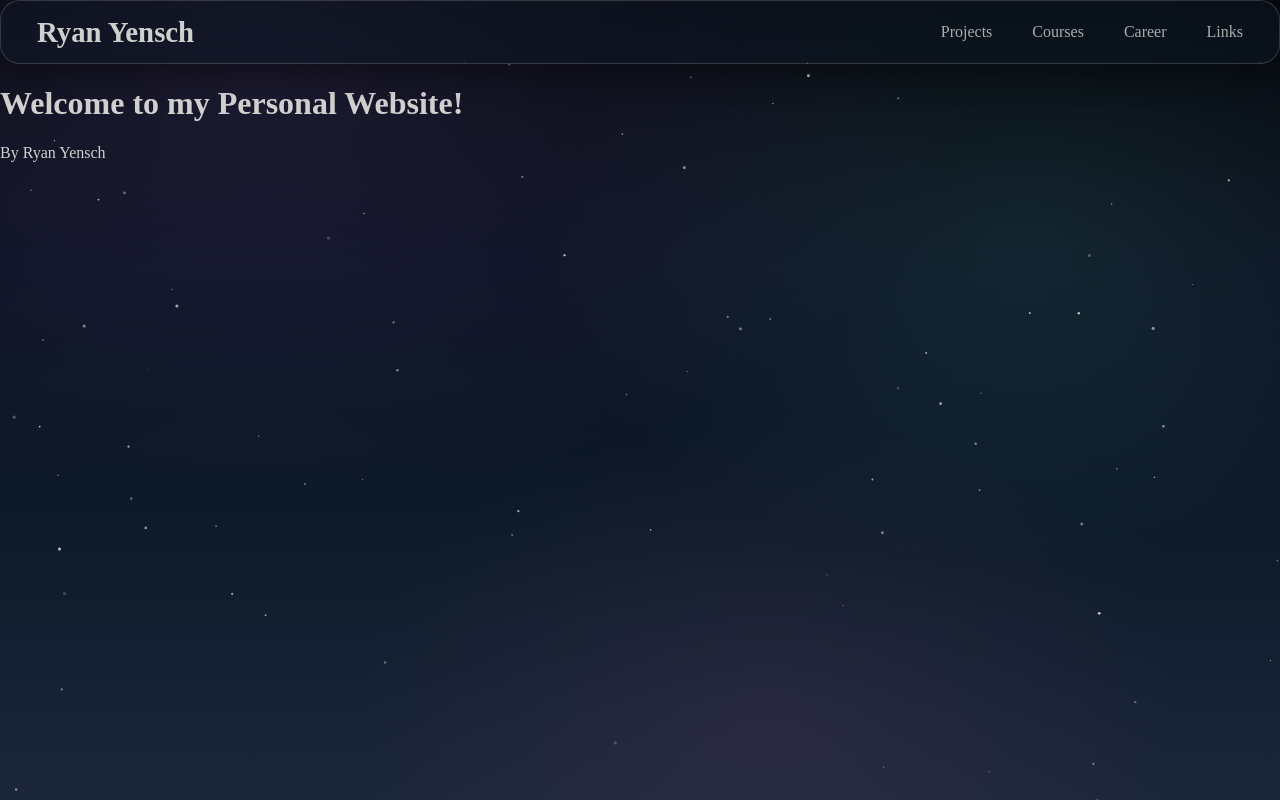
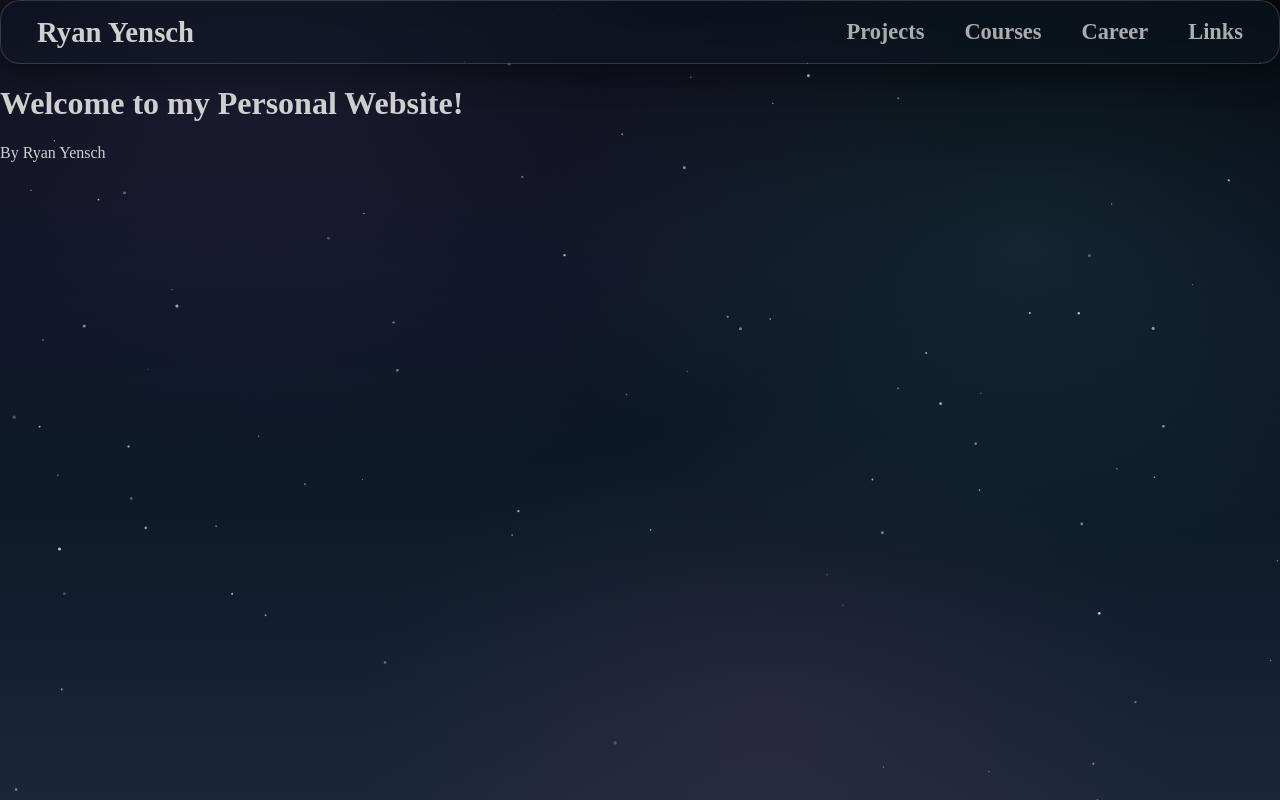
Before and after one commit to RyanYensch/Personal-Website, a React (Vite) app: page / in a window 1280 px wide. Built offline with nearby package versions, Linux system fonts and the light colour scheme.

Commit message:
Adjusted text in navbar

```diff
--- a/src/components/Navbar/Navbar.css
+++ b/src/components/Navbar/Navbar.css
@@ -56,6 +56,9 @@
 .navbar-item-link {
     text-decoration: none;
     color: var(--text-1);
+
+    font-size: 1.4rem;
+    font-weight: 800;
 
     padding: var(--pad-1) var(--pad-2);
     border-radius: var(--r-md);
@@ -163,7 +166,7 @@
 
 /* RESPONSIVE */
 
-@media (max-width: 450px) {
+@media (max-width: 660px) {
     .navbar-links {
         display: none;
     }
@@ -173,7 +176,7 @@
     }
 }
 
-@media (min-width: 451px) {
+@media (min-width: 661px) {
     .navbar-toggle {
         display: none;
     }
--- a/src/components/Navbar/Navbar.tsx
+++ b/src/components/Navbar/Navbar.tsx
@@ -2,7 +2,7 @@ import { Link } from "react-router-dom";
 import "./Navbar.css";
 import { useEffect, useState } from "react";
 
-const MOBILE_BREAKPOINT = 450;
+const MOBILE_BREAKPOINT = 660;
 
 export default function Navbar() {
     const [open, setOpen] = useState(false);
```
